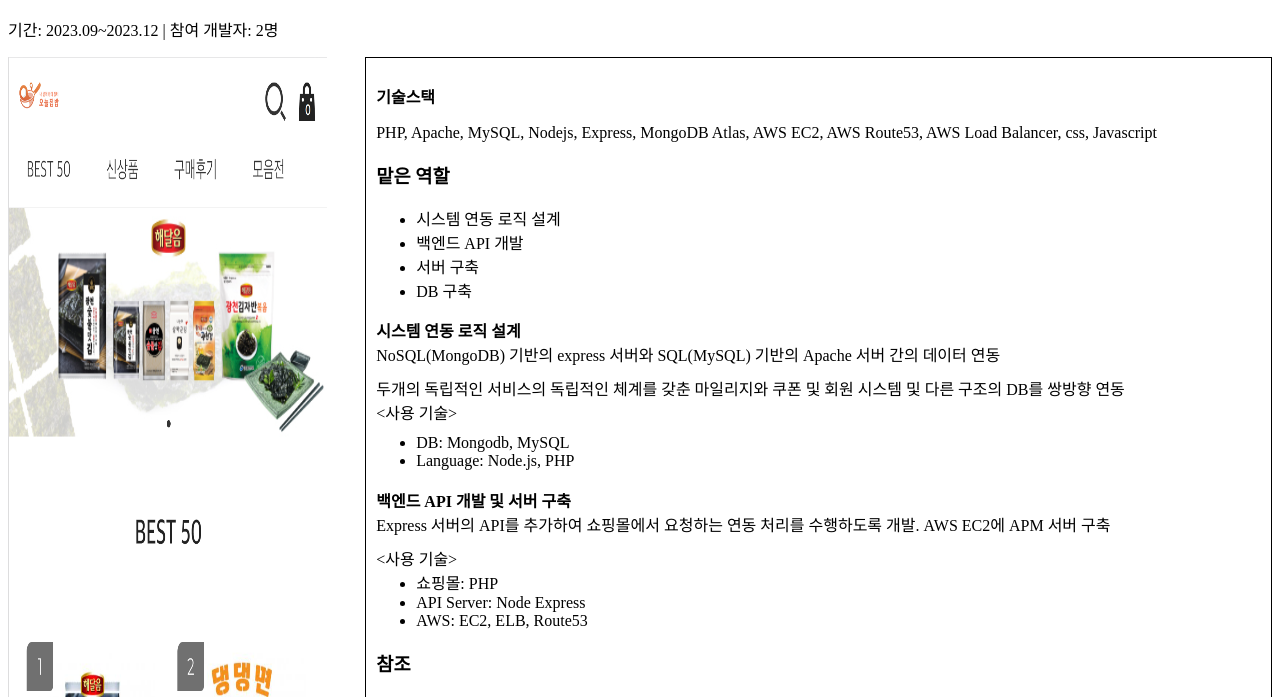
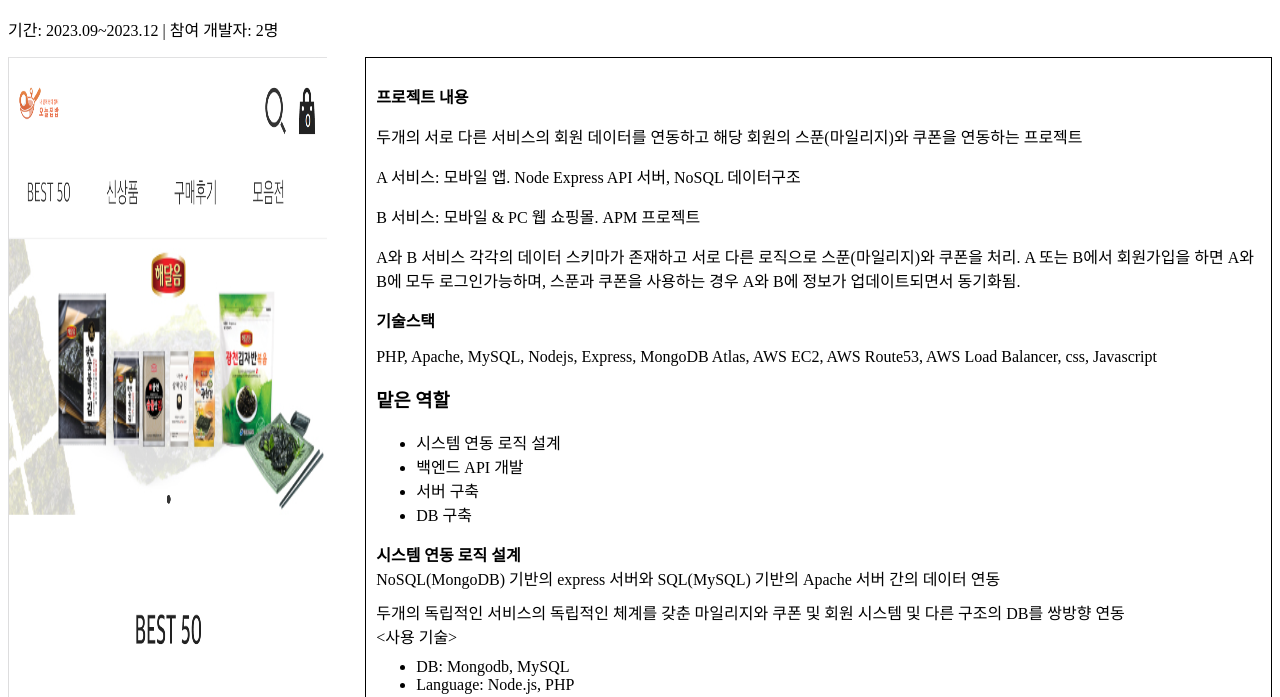
Before and after one commit to jeongks/jeongks.github.io, a website: page mall.html in a window 1280 px wide. Shown: the part 58-755 px from the top of the page. Drawn offline with Linux system fonts and the light colour scheme.

Commit message:
mall 프로젝트 내용 추가

```diff
--- a/mall.html
+++ b/mall.html
@@ -19,6 +19,11 @@
             </div>
             <div class="text_wrap">
                 <div class="text_header_wrap">
+                    <p class="strong">프로젝트 내용</p>
+                    <p>두개의 서로 다른 서비스의 회원 데이터를 연동하고 해당 회원의 스푼(마일리지)와 쿠폰을 연동하는 프로젝트</p>
+                    <P>A 서비스: 모바일 앱. Node Express API 서버, NoSQL 데이터구조</P>
+                    <P>B 서비스: 모바일 & PC 웹 쇼핑몰. APM 프로젝트</P>
+                    <p>A와 B 서비스 각각의 데이터 스키마가 존재하고 서로 다른 로직으로 스푼(마일리지)와 쿠폰을 처리. A 또는 B에서 회원가입을 하면 A와 B에 모두 로그인가능하며, 스푼과 쿠폰을 사용하는 경우 A와 B에 정보가 업데이트되면서 동기화됨.</p>
                     <p class="strong">기술스택</p>
                     <p>PHP, Apache, MySQL, Nodejs,  Express, MongoDB Atlas, AWS EC2, AWS Route53, AWS Load Balancer, css,  Javascript</p>
 
```
